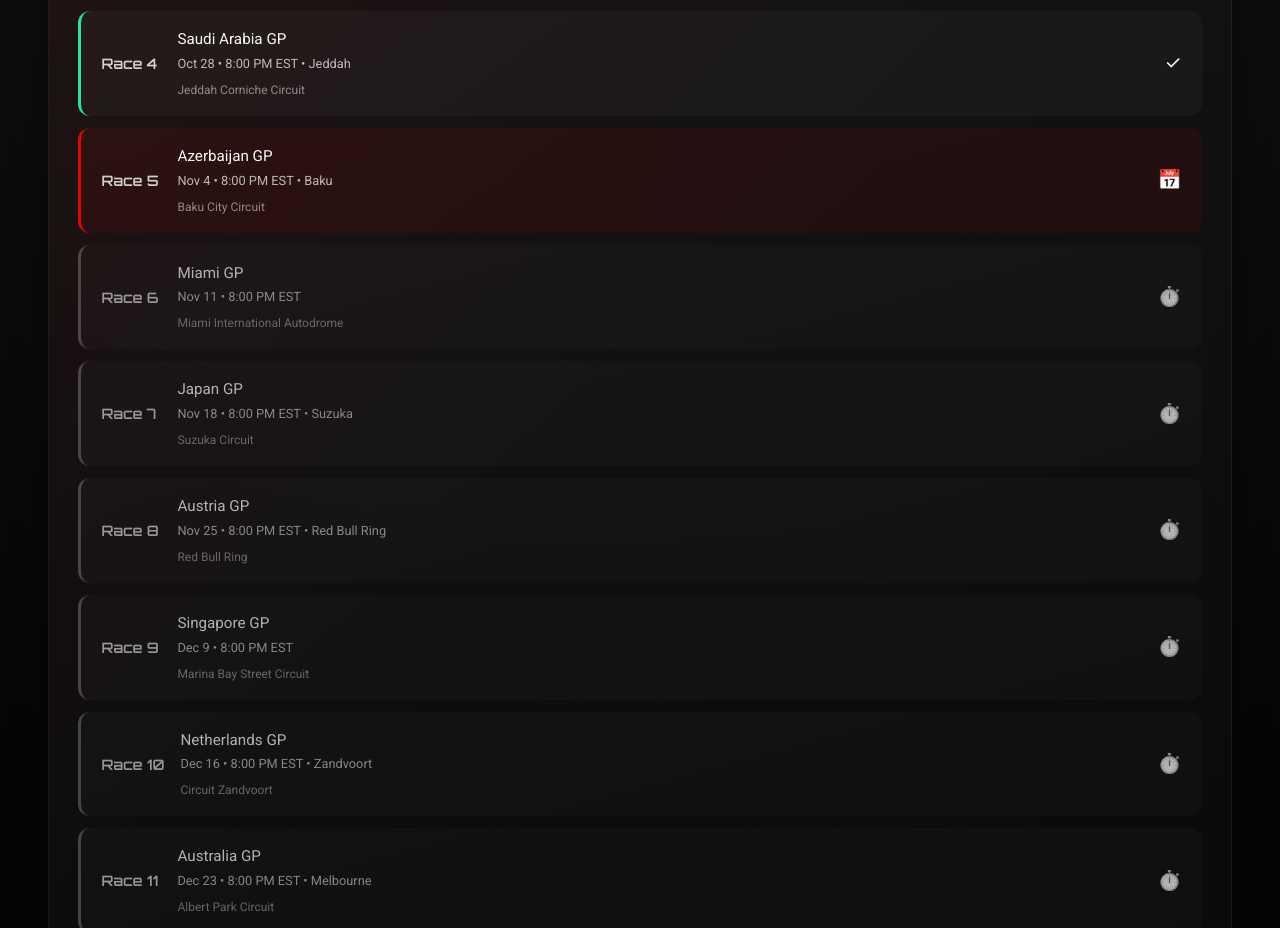
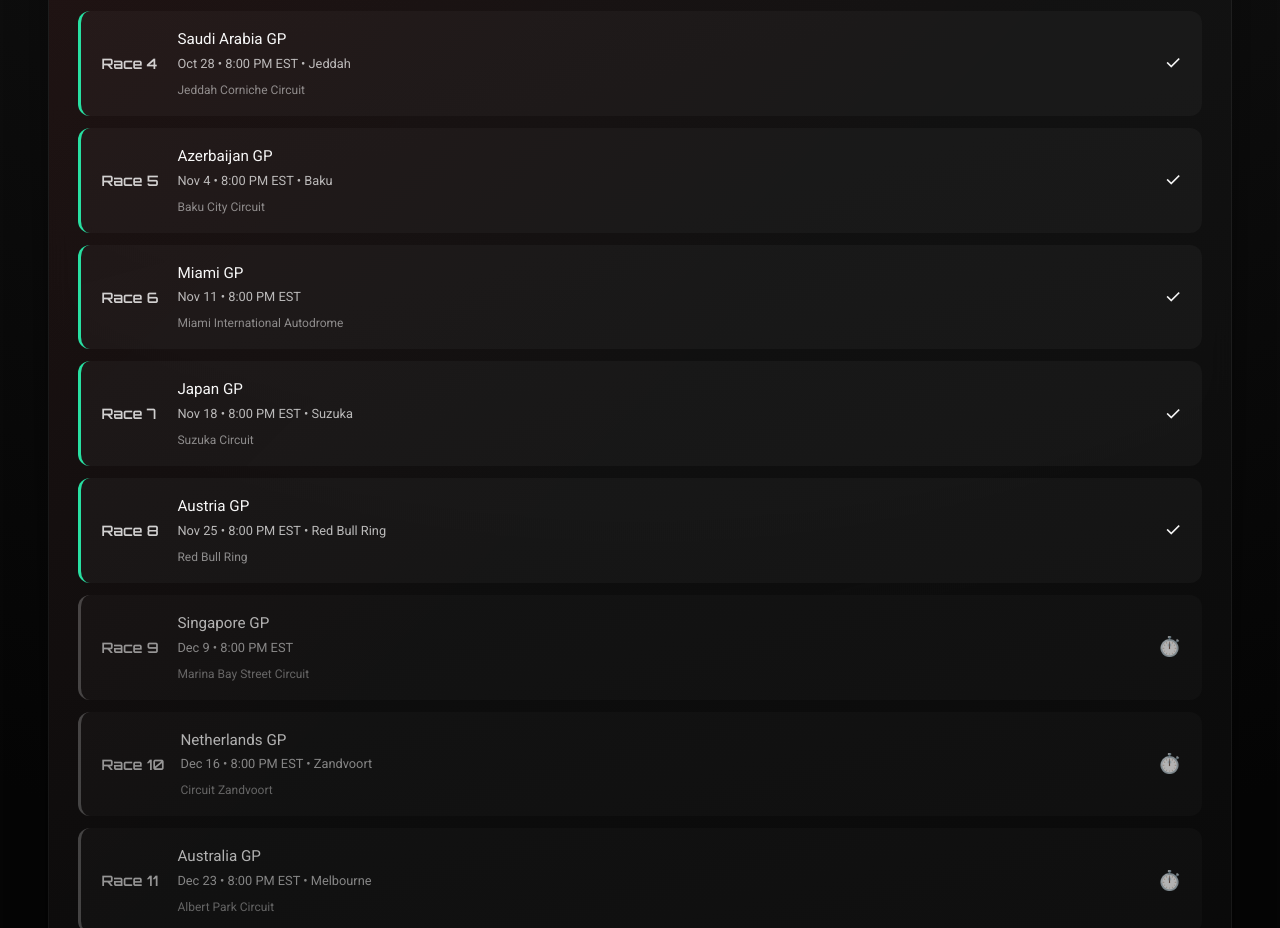
Before and after one commit to ItsCetla/F1Slayter, a plain HTML site: page pages/calendar.html in a window 1280 px wide. Shown: the part 840-1768 px from the top of the page. Drawn offline with Linux system fonts and the light colour scheme.

Commit message:
Update calendar.html

```diff
--- a/pages/calendar.html
+++ b/pages/calendar.html
@@ -99,44 +99,44 @@
             <span class="calendar__status">✓</span>
           </div>
 
-          <div class="calendar__item calendar__item--upcoming calendar__item--clickable" data-race="azerbaijan" onclick="showRaceDetails('Azerbaijan')">
+          <div class="calendar__item calendar__item--completed calendar__item--clickable" data-race="azerbaijan" onclick="showRaceDetails('Azerbaijan')">
             <span class="calendar__date">Race 5</span>
             <div class="calendar__details">
               <span class="calendar__track">Azerbaijan GP</span>
               <span class="calendar__time">Nov 4 • 8:00 PM EST • Baku</span>
               <span class="calendar__circuit">Baku City Circuit</span>
             </div>
-            <span class="calendar__status">📅</span>
+            <span class="calendar__status">✓</span>
           </div>
 
-          <div class="calendar__item calendar__item--future calendar__item--clickable" data-race="miami" onclick="showRaceDetails('Miami')">
+          <div class="calendar__item calendar__item--completed calendar__item--clickable" data-race="miami" onclick="showRaceDetails('Miami')">
             <span class="calendar__date">Race 6</span>
             <div class="calendar__details">
               <span class="calendar__track">Miami GP</span>
               <span class="calendar__time">Nov 11 • 8:00 PM EST</span>
               <span class="calendar__circuit">Miami International Autodrome</span>
             </div>
-            <span class="calendar__status">⏱️</span>
+            <span class="calendar__status">✓</span>
           </div>
 
-          <div class="calendar__item calendar__item--future calendar__item--clickable" data-race="japan" onclick="showRaceDetails('Japan')">
+          <div class="calendar__item calendar__item--completed calendar__item--clickable" data-race="japan" onclick="showRaceDetails('Japan')">
             <span class="calendar__date">Race 7</span>
             <div class="calendar__details">
               <span class="calendar__track">Japan GP</span>
               <span class="calendar__time">Nov 18 • 8:00 PM EST • Suzuka</span>
               <span class="calendar__circuit">Suzuka Circuit</span>
             </div>
-            <span class="calendar__status">⏱️</span>
+            <span class="calendar__status">✓</span>
           </div>
 
-          <div class="calendar__item calendar__item--future calendar__item--clickable" data-race="austria" onclick="showRaceDetails('Austria')">
+          <div class="calendar__item calendar__item--completed calendar__item--clickable" data-race="austria" onclick="showRaceDetails('Austria')">
             <span class="calendar__date">Race 8</span>
             <div class="calendar__details">
               <span class="calendar__track">Austria GP</span>
               <span class="calendar__time">Nov 25 • 8:00 PM EST • Red Bull Ring</span>
               <span class="calendar__circuit">Red Bull Ring</span>
             </div>
-            <span class="calendar__status">⏱️</span>
+            <span class="calendar__status">✓</span>
           </div>
 
           <div class="calendar__item calendar__item--future calendar__item--clickable" data-race="singapore" onclick="showRaceDetails('Singapore')">
```
